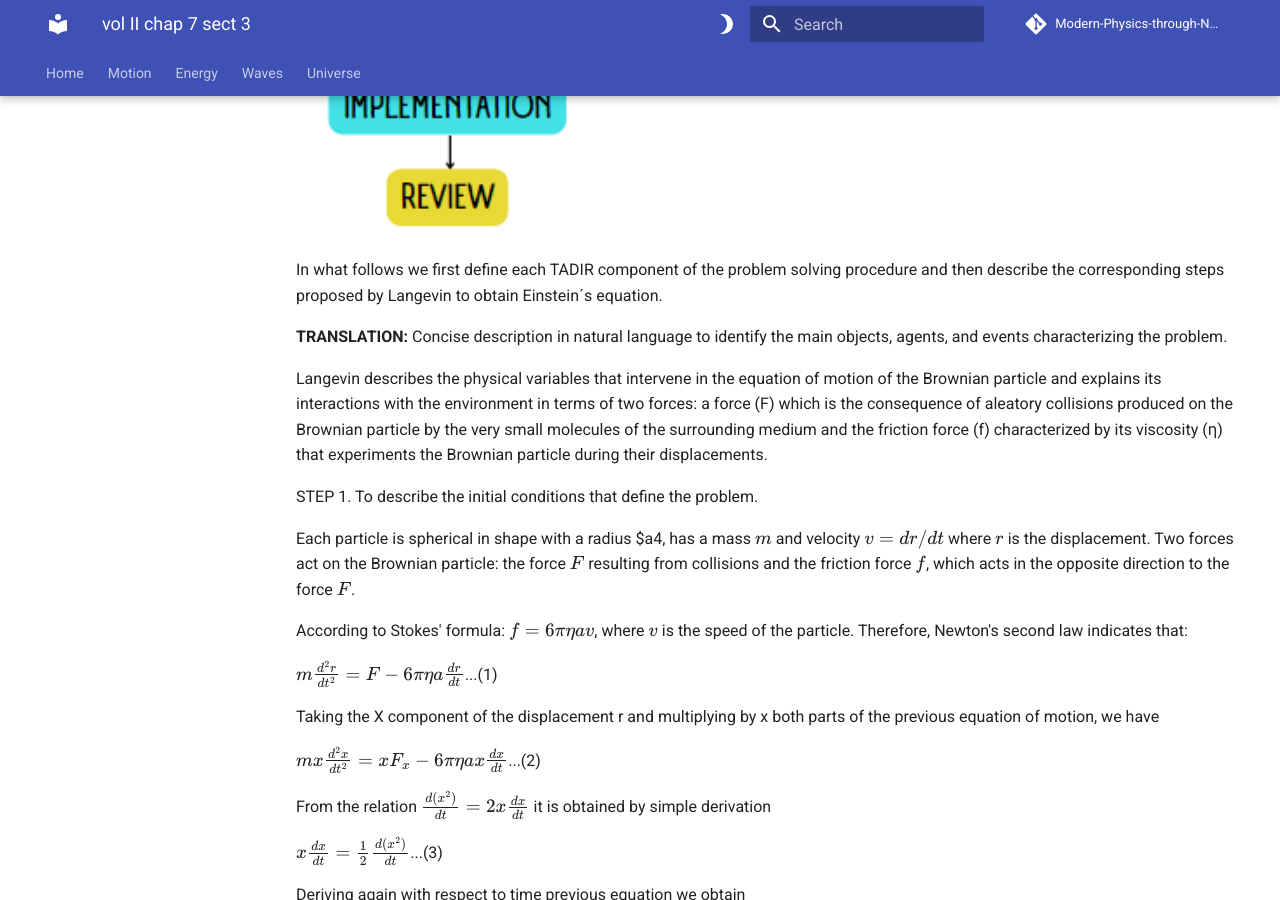
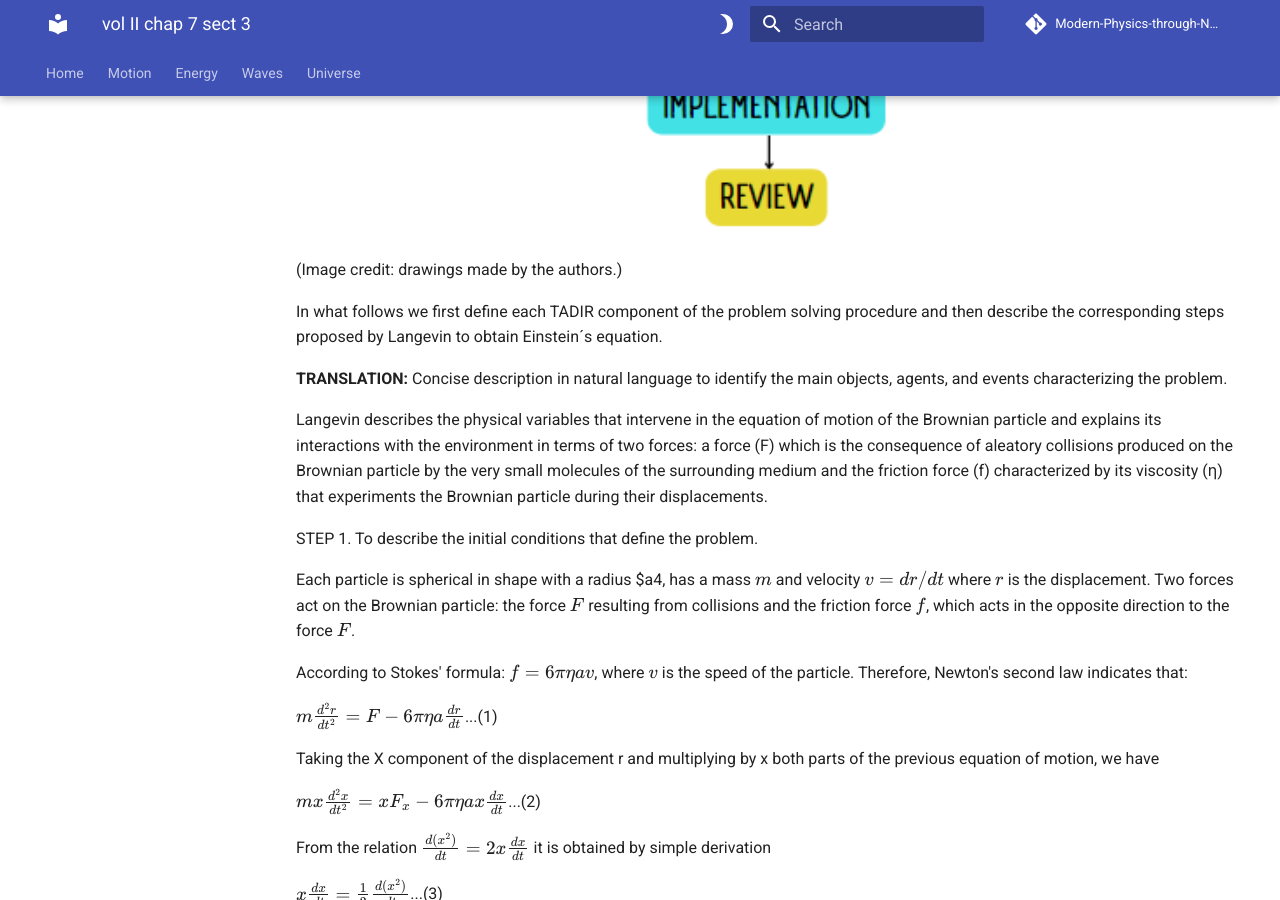
Before and after one commit to modphysnobel/modphysnobel.github.io, an MkDocs documentation site: the page built from docs/vol-II/vol-II-chap-7-sect-3.md, in a window 1280 px wide and 900 px high, scrolled down 914 px. Built offline with MkDocs 1.6.1 and Material for MkDocs 9.7.7, drawn with Linux system fonts in a browser that asks for light colours; some web fonts are replaced; comment, search, counter and statistics services are not loaded.

Commit message:
Update vol-II-chap-7-sect-3.md

```diff
--- a/docs/vol-II/vol-II-chap-7-sect-3.md
+++ b/docs/vol-II/vol-II-chap-7-sect-3.md
@@ -11,7 +11,11 @@
 
 TADIR is a problem solving procedure composed of five components: Translation (T), Analysis (A), Design (D), Implementation (I) and Review (R). The first four components (TADI) are of cognitive nature and the last one (R) is metacognitive.
 
-![Fig 1](./figs/chap-7-sect-3-fig1.PNG){width=300}
+<p align="center" width="100%">
+    <img width="300" src="https://github.com/modphysnobel/modphysnobel.github.io/blob/main/docs/vol-II/figs/chap-7-sect-3-fig1.PNG">
+</p>
+
+(Image credit: drawings made by the authors.)
 
 In what follows we first define each TADIR component of the problem solving procedure and then describe the corresponding steps proposed by Langevin to obtain Einstein´s equation.
 
```
